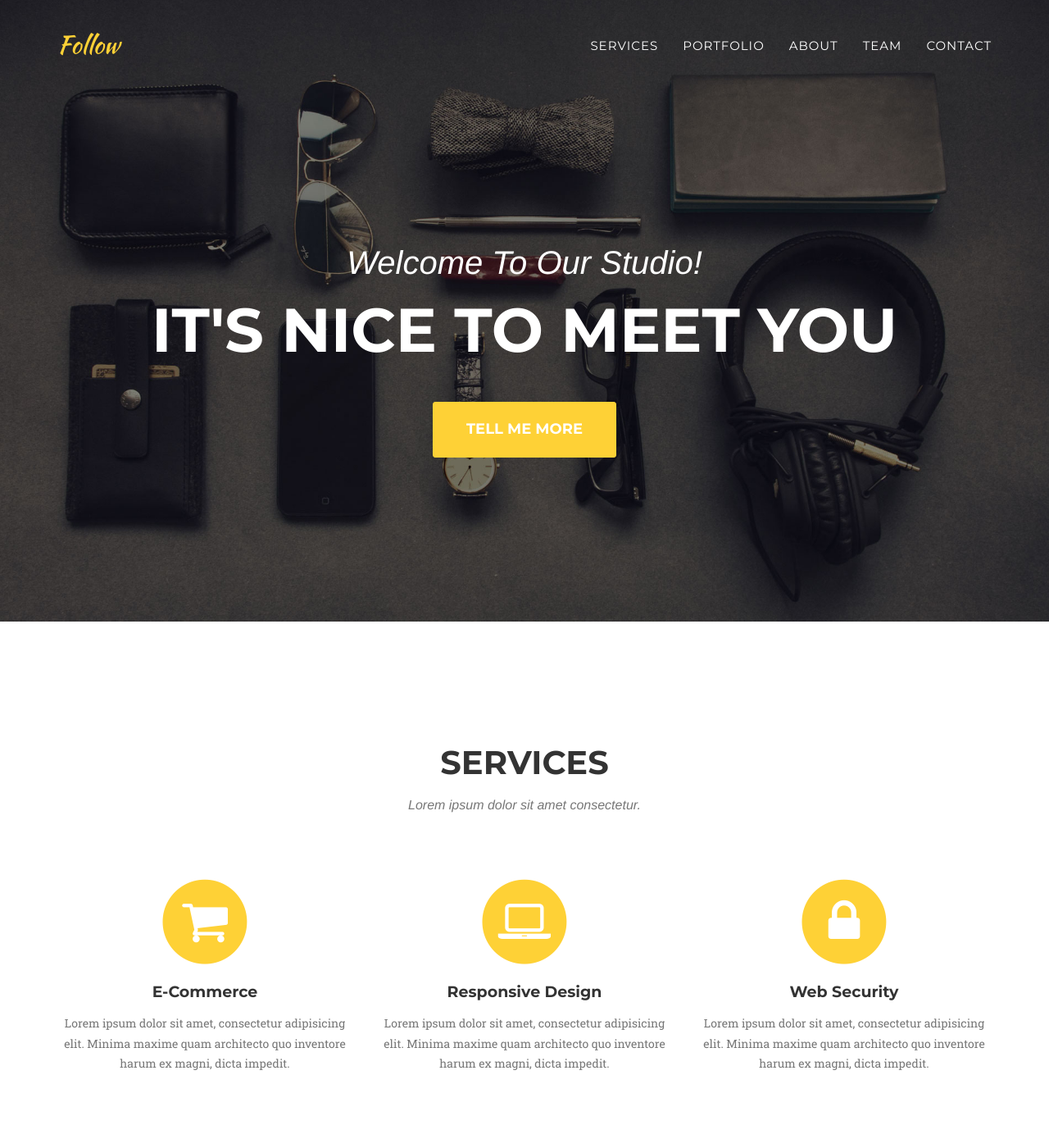
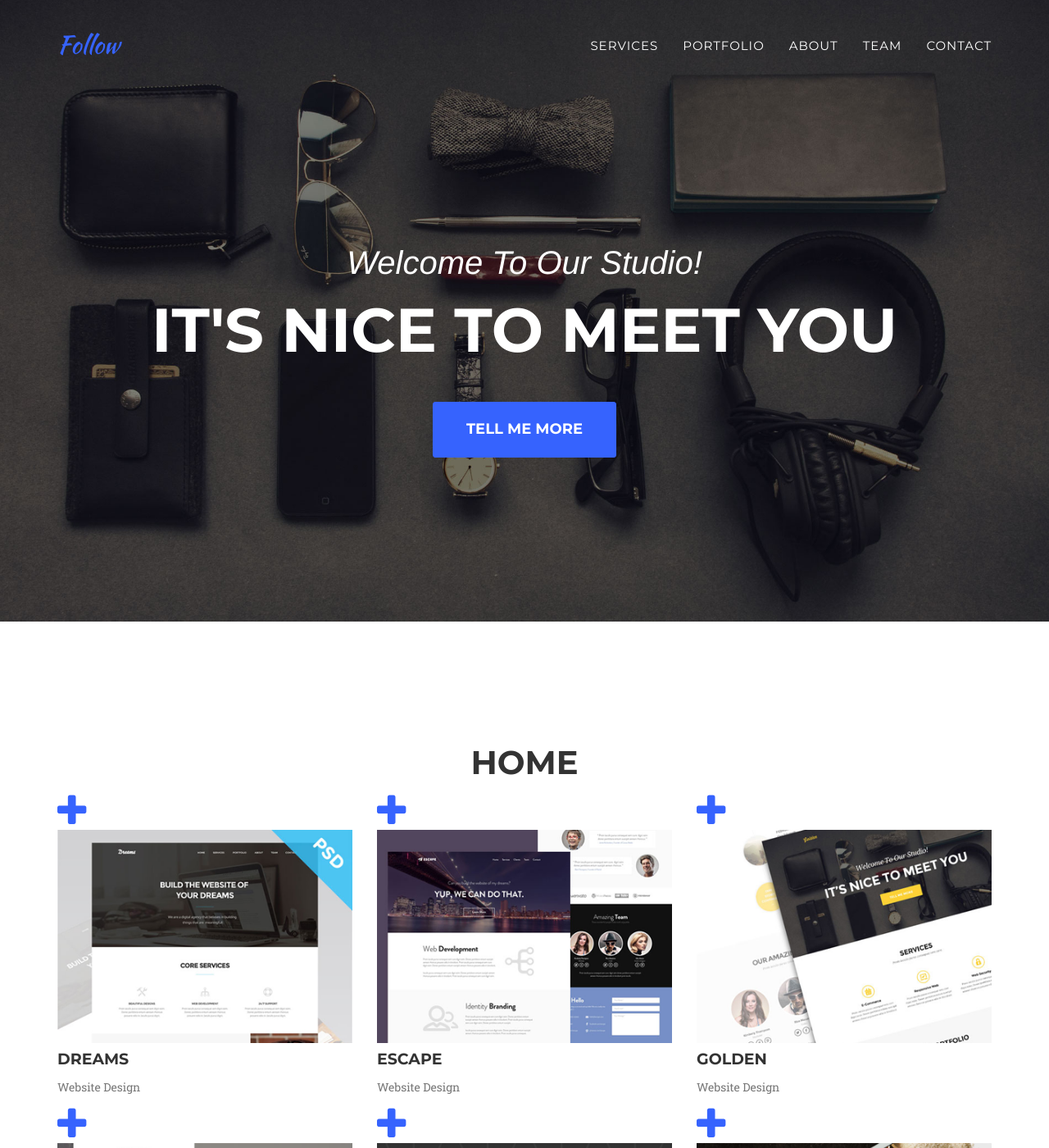
Before and after one commit to dimaty26/dimaty26.github.io, a Jekyll site: the page built from index.html, in a window 1280 px wide and 1400 px high. Shown: the whole window at 82% size. Built offline with Jekyll 4.4.1, drawn with Linux system fonts in a browser that asks for light colours; some web fonts are replaced; some of the changed text lies outside the part shown.

Commit message:
Starts again

```diff
--- a/_data/template.yml
+++ b/_data/template.yml
@@ -1,7 +1,7 @@
 # Color settings (hex-codes without the leading hash-tag)
 color:
-  primary: fed136
-  secondary: fec503
+  primary: 3663fe
+  secondary: 03bafe
   secondary-dark: 333
   muted: 777
 
--- a/_includes/portfolio_grid.html
+++ b/_includes/portfolio_grid.html
@@ -4,7 +4,6 @@
             <div class="row">
                 <div class="col-lg-12 text-center">
                     <h2 class="section-heading">Portfolio</h2>
-                    <h3 class="section-subheading text-muted">Lorem ipsum dolor sit amet consectetur.</h3>
                 </div>
             </div>
             <div class="row">
--- a/_includes/services.html
+++ b/_includes/services.html
@@ -3,35 +3,26 @@
         <div class="container">
             <div class="row">
                 <div class="col-lg-12 text-center">
-                    <h2 class="section-heading">Services</h2>
-                    <h3 class="section-subheading text-muted">Lorem ipsum dolor sit amet consectetur.</h3>
+                    <h2 class="section-heading">Home</h2>
                 </div>
             </div>
-            <div class="row text-center">
-                <div class="col-md-4">
-                    <span class="fa-stack fa-4x">
-                        <i class="fa fa-circle fa-stack-2x text-primary"></i>
-                        <i class="fa fa-shopping-cart fa-stack-1x fa-inverse"></i>
-                    </span>
-                    <h4 class="service-heading">E-Commerce</h4>
-                    <p class="text-muted">Lorem ipsum dolor sit amet, consectetur adipisicing elit. Minima maxime quam architecto quo inventore harum ex magni, dicta impedit.</p>
+            <div class="row">
+            {% for post in site.posts %}
+                <div class="col-md-4 col-sm-6 portfolio-item">
+                    <a href="#portfolioModal{{ post.modal-id }}" class="portfolio-link" data-toggle="modal">
+                        <div class="portfolio-hover">
+                            <div class="portfolio-hover-content">
+                                <i class="fa fa-plus fa-3x"></i>
+                            </div>
+                        </div>
+                        <img src="img/portfolio/{{ post.thumbnail }}" class="img-responsive img-centered" alt="">
+                    </a>
+                    <div class="portfolio-caption">
+                        <h4>{{ post.title }}</h4>
+                        <p class="text-muted">{{ post.subtitle }}</p>
+                    </div>
                 </div>
-                <div class="col-md-4">
-                    <span class="fa-stack fa-4x">
-                        <i class="fa fa-circle fa-stack-2x text-primary"></i>
-                        <i class="fa fa-laptop fa-stack-1x fa-inverse"></i>
-                    </span>
-                    <h4 class="service-heading">Responsive Design</h4>
-                    <p class="text-muted">Lorem ipsum dolor sit amet, consectetur adipisicing elit. Minima maxime quam architecto quo inventore harum ex magni, dicta impedit.</p>
-                </div>
-                <div class="col-md-4">
-                    <span class="fa-stack fa-4x">
-                        <i class="fa fa-circle fa-stack-2x text-primary"></i>
-                        <i class="fa fa-lock fa-stack-1x fa-inverse"></i>
-                    </span>
-                    <h4 class="service-heading">Web Security</h4>
-                    <p class="text-muted">Lorem ipsum dolor sit amet, consectetur adipisicing elit. Minima maxime quam architecto quo inventore harum ex magni, dicta impedit.</p>
-                </div>
+            {% endfor %}
             </div>
         </div>
     </section>
```
